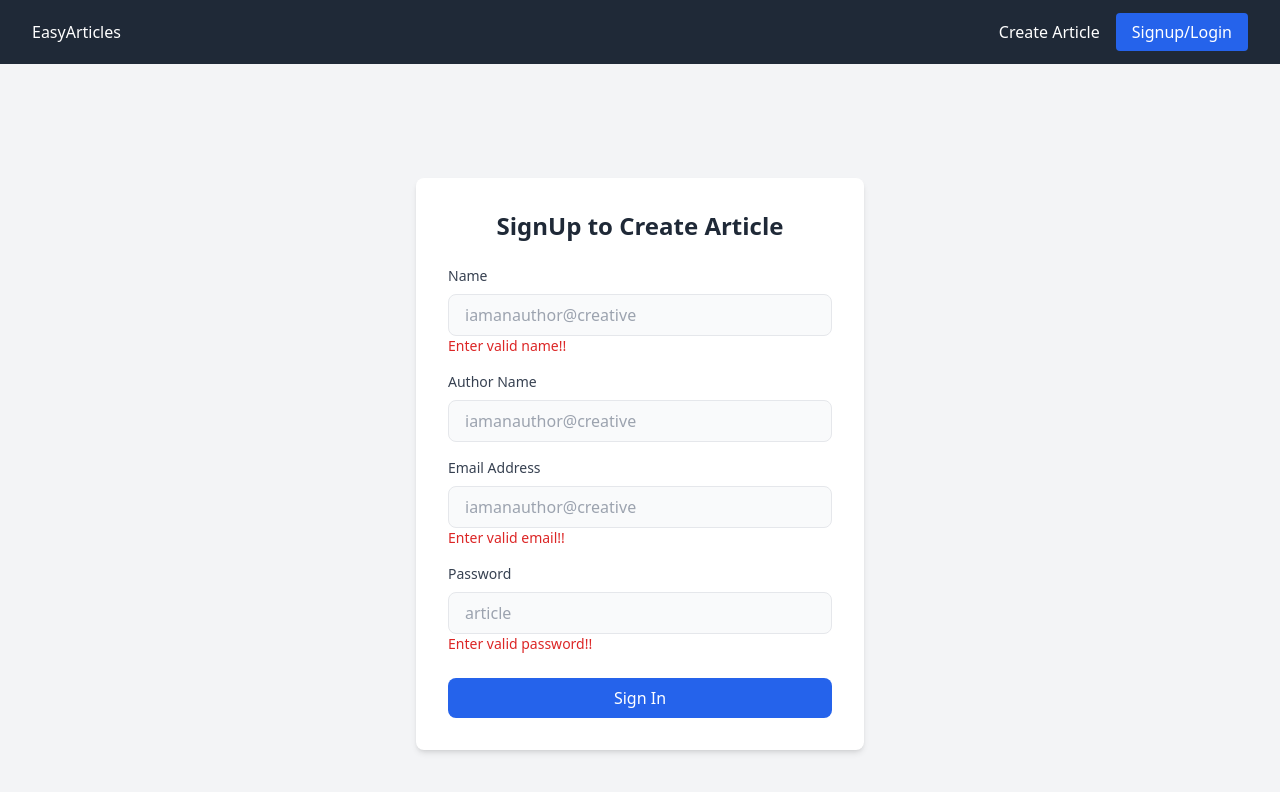
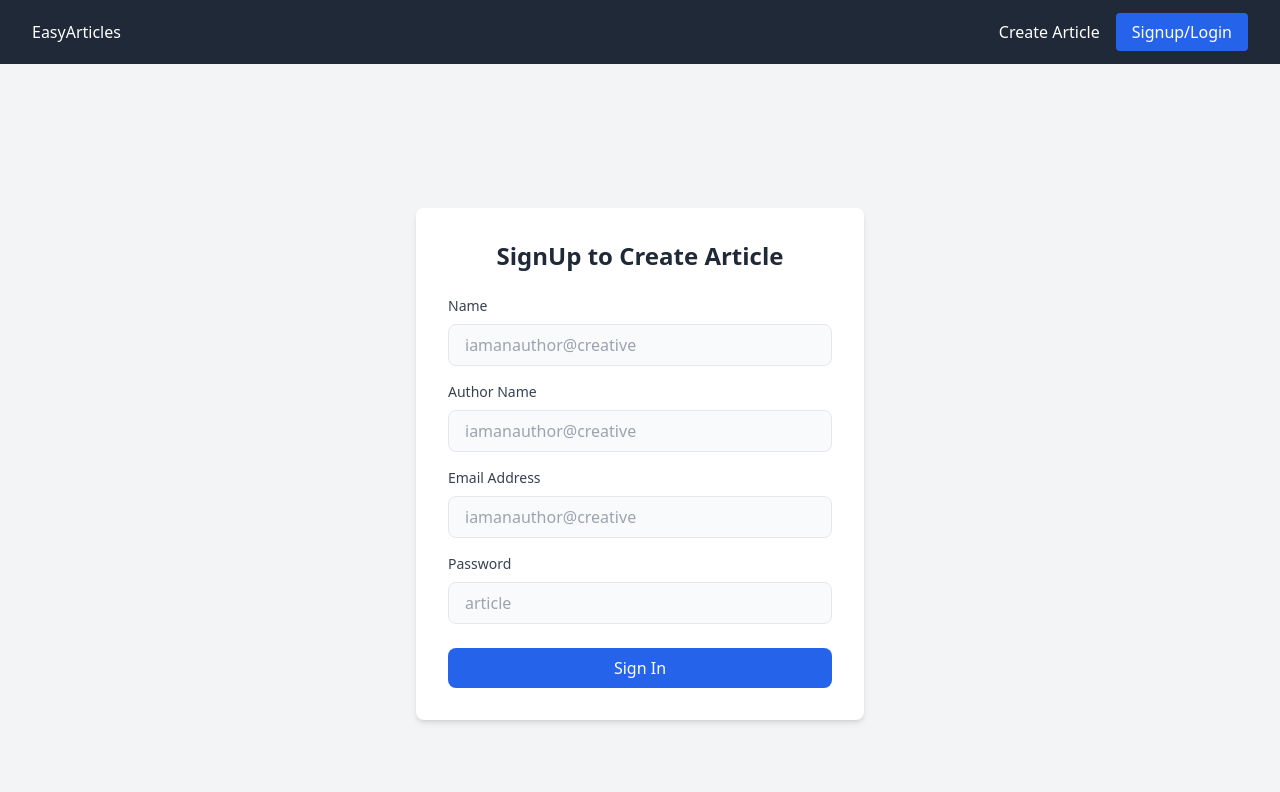
Before and after one commit to Shray0611/ARTICLE-PUBLISHING-WEBSITE, a React (Vite) app in the folder frontend/: page /signup in a window 1280 px wide. Shown: the top 792 px of the page. Built offline with nearby package versions, Linux system fonts and the light colour scheme.

Commit message:
Project Updated for Deployment

```diff
--- a/frontend/src/components/Login.jsx
+++ b/frontend/src/components/Login.jsx
@@ -93,7 +93,7 @@ const Login = () => {
           </button>
         </form>
         <button
-            className="w-full px-4 py-2 font-medium text-white bg-blue-600 rounded-lg hover:bg-blue-700 focus:outline-none focus:ring-4 focus:ring-blue-500"
+            className="w-full mt-5 px-4 py-2 font-medium text-red bg-blue-600 rounded-lg hover:bg-blue-700 focus:outline-none hover:text-white focus:ring-4 focus:ring-blue-500"
             onClick={notregister}
           >
             Not Registered?
--- a/frontend/src/components/SignUp.jsx
+++ b/frontend/src/components/SignUp.jsx
@@ -6,7 +6,7 @@ const SignUp = () =>{
     const [authorName,setAuthorName] = useState("");
     const [email, setEmail] = useState("");
     const [password, setPassword] = useState("");
-    const [error, setError] = useState(true);
+    const [error, setError] = useState(false);
     const navigate = useNavigate();
 
     useEffect(() => {
@@ -18,6 +18,10 @@ const SignUp = () =>{
   const baseURL = import.meta.env.MODE === 'development' ? "http://localhost:5000" : "";
 
   const signup = async () => {
+    if(!name || !authorName || !email || !password) {
+      setError(true);
+      return false;
+    }
     let result = await fetch(`${baseURL}/register`, {
         method:"post",
         body:JSON.stringify({name, authorName, email, password}),
--- a/package.json
+++ b/package.json
@@ -4,8 +4,8 @@
   "description": "This application allows users to view detailed articles with a professional layout. Articles are fetched from a backend API, rendered in the center of the page, and styled beautifully using Tailwind CSS. The application ensures seamless rendering of HTML-formatted content, including images and other media.",
   "main": "index.js",
   "scripts": {
-    "build":"npm install --legacy-peer-deps --prefix backend && npm install --legacy-peer-deps --prefix frontend && npm run build --prefix frontend",
-    "start":"npm run start --prefix backend"
+    "build":"cd backend && install --legacy-peer-deps && cd ../frontend && npm install --legacy-peer-deps && npm run build",
+    "start":"cd ../backend && npm run start"
   },
   "keywords": [],
   "author": "",
```
